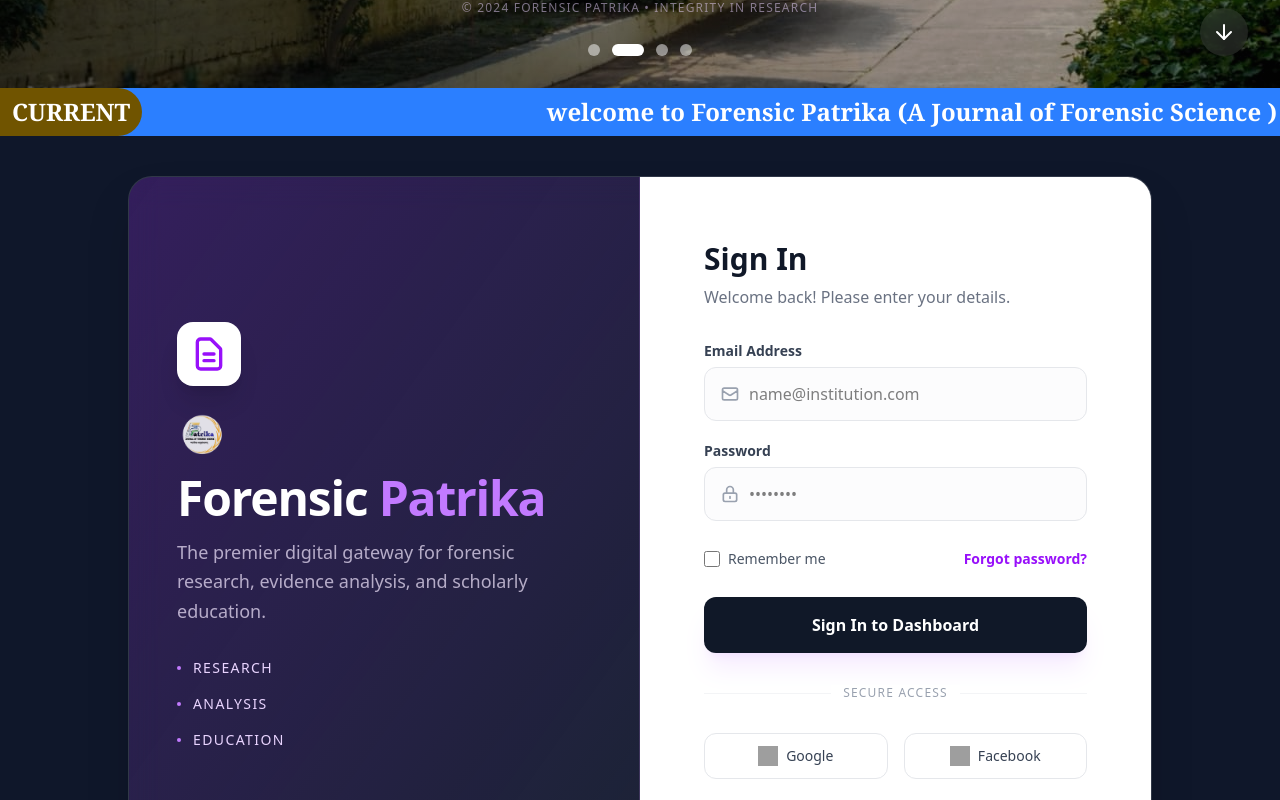
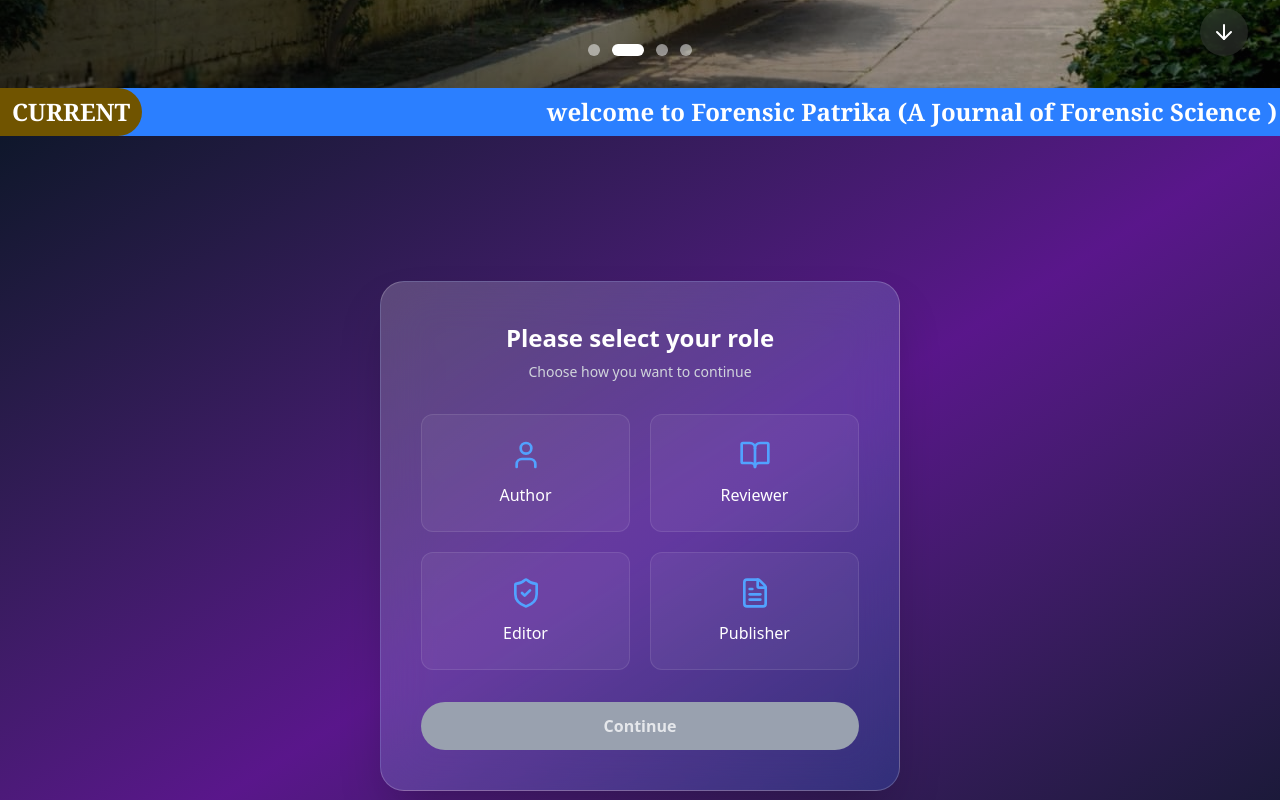
Before and after one commit to Santaravind/Forensic_Journal, a React (Vite) app: page /login in a window 1280 px wide. Shown: the part 760-1560 px from the top of the page. Built offline with nearby package versions, Linux system fonts and the light colour scheme; grey boxes are pictures that could not be loaded.

Commit message:
Login page modified

```diff
--- a/src/components/auth/Login.jsx
+++ b/src/components/auth/Login.jsx
@@ -1,164 +1,265 @@
 
 
-import { useState } from 'react';
-import logo from '../assets/logoss.png';
+// import { useState } from 'react';
+// import logo from '../assets/logoss.png';
 
-export default function ForensicJournalLogin() {
-  const [formData, setFormData] = useState({
-    email: '',
-    password: '',
-    rememberMe: false
-  });
+// export default function ForensicJournalLogin() {
+//   const [formData, setFormData] = useState({
+//     email: '',
+//     password: '',
+//     rememberMe: false
+//   });
 
-  const handleChange = (e) => {
-    const value = e.target.type === 'checkbox' ? e.target.checked : e.target.value;
-    setFormData({
-      ...formData,
-      [e.target.name]: value
-    });
-  };
+//   const handleChange = (e) => {
+//     const value = e.target.type === 'checkbox' ? e.target.checked : e.target.value;
+//     setFormData({
+//       ...formData,
+//       [e.target.name]: value
+//     });
+//   };
 
-  const handleSubmit = (e) => {
-    e.preventDefault();
-    console.log('Login submitted:', formData);
-    alert('Login successful! Welcome back to Forensic Patrika.');
-  };
+//   const handleSubmit = (e) => {
+//     e.preventDefault();
+//     console.log('Login submitted:', formData);
+//     alert('Login successful! Welcome back to Forensic Patrika.');
+//   };
+
+//   return (
+//     <div className="min-h-screen bg-[#0f172a] bg-[radial-gradient(ellipse_at_top_left,_var(--tw-gradient-stops))] from-slate-900 via-purple-900 to-slate-900 flex items-center justify-center p-4">
+
+//       {/* Main Container */}
+//       <div className="max-w-5xl w-full grid lg:grid-cols-2 gap-0 overflow-hidden rounded-3xl shadow-2xl bg-white/5 backdrop-blur-lg border border-white/10">
+
+//         {/* Left Side: Branding & Info */}
+//         <div className="hidden lg:flex flex-col justify-center p-12 bg-gradient-to-br from-purple-600/20 to-transparent border-r border-white/10">
+//           <div className="mb-8">
+//             <div className="w-16 h-16 bg-white rounded-2xl flex items-center justify-center shadow-xl mb-6">
+//                <svg className="w-10 h-10 text-purple-600" fill="none" stroke="currentColor" viewBox="0 0 24 24">
+//                 <path strokeLinecap="round" strokeLinejoin="round" strokeWidth={2} d="M9 12h6m-6 4h6m2 5H7a2 2 0 01-2-2V5a2 2 0 012-2h5.586a1 1 0 01.707.293l5.414 5.414a1 1 0 01.293.707V19a2 2 0 01-2 2z" />
+//               </svg>
+//             </div>
+//             <img src={logo} alt="Logo" className="h-12 object-contain mb-4 opacity-90" />
+//             <h1 className="text-5xl font-extrabold text-white tracking-tight mb-4">
+//               Forensic <span className="text-purple-400">Patrika</span>
+//             </h1>
+//             <p className="text-purple-100/70 text-lg leading-relaxed max-w-sm">
+//               The premier digital gateway for forensic research, evidence analysis, and scholarly education.
+//             </p>
+//           </div>
+
+//           <div className="space-y-4">
+//             {['Research', 'Analysis', 'Education'].map((item) => (
+//               <div key={item} className="flex items-center space-x-3 text-purple-200">
+//                 <div className="h-1 w-1 bg-purple-400 rounded-full" />
+//                 <span className="text-sm font-medium uppercase tracking-widest">{item}</span>
+//               </div>
+//             ))}
+//           </div>
+//         </div>
+
+//         {/* Right Side: Form */}
+//         <div className="p-8 md:p-12 lg:p-16 bg-white flex flex-col justify-center">
+//           <div className="mb-10 lg:hidden text-center">
+//              <h1 className="text-3xl font-bold text-gray-900">Forensic Patrika</h1>
+//           </div>
+
+//           <div className="mb-8">
+//             <h2 className="text-3xl font-bold text-gray-900 mb-2">Sign In</h2>
+//             <p className="text-gray-500">Welcome back! Please enter your details.</p>
+//           </div>
+
+//           <form onSubmit={handleSubmit} className="space-y-5">
+//             {/* Email Field */}
+//             <div>
+//               <label className="block text-sm font-semibold text-gray-700 mb-1.5">Email Address</label>
+//               <div className="relative group">
+//                 <div className="absolute inset-y-0 left-0 pl-4 flex items-center pointer-events-none">
+//                   <svg className="h-5 w-5 text-gray-400 group-focus-within:text-purple-600 transition-colors" fill="none" stroke="currentColor" viewBox="0 0 24 24">
+//                     <path strokeLinecap="round" strokeLinejoin="round" strokeWidth={2} d="M3 8l7.89 5.26a2 2 0 002.22 0L21 8M5 19h14a2 2 0 002-2V7a2 2 0 00-2-2H5a2 2 0 00-2 2v10a2 2 0 002 2z" />
+//                   </svg>
+//                 </div>
+//                 <input
+//                   type="email"
+//                   name="email"
+//                   value={formData.email}
+//                   onChange={handleChange}
+//                   className="block w-full pl-11 pr-4 py-3.5 border border-gray-200 rounded-xl bg-gray-50/50 focus:bg-white focus:ring-2 focus:ring-purple-500/20 focus:border-purple-600 outline-none transition-all"
+//                   placeholder="name@institution.com"
+//                   required
+//                 />
+//               </div>
+//             </div>
+
+//             {/* Password Field */}
+//             <div>
+//               <label className="block text-sm font-semibold text-gray-700 mb-1.5">Password</label>
+//               <div className="relative group">
+//                 <div className="absolute inset-y-0 left-0 pl-4 flex items-center pointer-events-none">
+//                   <svg className="h-5 w-5 text-gray-400 group-focus-within:text-purple-600 transition-colors" fill="none" stroke="currentColor" viewBox="0 0 24 24">
+//                     <path strokeLinecap="round" strokeLinejoin="round" strokeWidth={2} d="M12 15v2m-6 4h12a2 2 0 002-2v-6a2 2 0 00-2-2H6a2 2 0 00-2 2v6a2 2 0 002 2zm10-10V7a4 4 0 00-8 0v4h8z" />
+//                   </svg>
+//                 </div>
+//                 <input
+//                   type="password"
+//                   name="password"
+//                   value={formData.password}
+//                   onChange={handleChange}
+//                   className="block w-full pl-11 pr-4 py-3.5 border border-gray-200 rounded-xl bg-gray-50/50 focus:bg-white focus:ring-2 focus:ring-purple-500/20 focus:border-purple-600 outline-none transition-all"
+//                   placeholder="••••••••"
+//                   required
+//                 />
+//               </div>
+//             </div>
+
+//             <div className="flex items-center justify-between py-2">
+//               <label className="flex items-center cursor-pointer group">
+//                 <input
+//                   type="checkbox"
+//                   name="rememberMe"
+//                   checked={formData.rememberMe}
+//                   onChange={handleChange}
+//                   className="w-4 h-4 rounded border-gray-300 text-purple-600 focus:ring-purple-500"
+//                 />
+//                 <span className="ml-2 text-sm text-gray-600 group-hover:text-gray-900 transition-colors">Remember me</span>
+//               </label>
+//               <a href="#" className="text-sm font-semibold text-purple-600 hover:text-purple-700">Forgot password?</a>
+//             </div>
+
+//             <button
+//               type="submit"
+//               className="w-full bg-gray-900 text-white py-4 rounded-xl font-bold hover:bg-purple-700 transform transition-all active:scale-[0.98] shadow-xl shadow-purple-500/10 flex items-center justify-center space-x-2"
+//             >
+//               <span>Sign In to Dashboard</span>
+//             </button>
+
+//             <div className="relative my-8">
+//               <div className="absolute inset-0 flex items-center"><div className="w-full border-t border-gray-100"></div></div>
+//               <div className="relative flex justify-center text-xs uppercase tracking-widest"><span className="px-3 bg-white text-gray-400">Secure Access</span></div>
+//             </div>
+
+//             <div className="grid grid-cols-2 gap-4">
+//               <button type="button" className="flex items-center justify-center py-3 border border-gray-200 rounded-xl hover:bg-gray-50 transition-colors">
+//                 <img src="https://www.svgrepo.com/show/475656/google-color.svg" className="h-5 w-5 mr-2" alt="Google" />
+//                 <span className="text-sm font-medium text-gray-700">Google</span>
+//               </button>
+//               <button type="button" className="flex items-center justify-center py-3 border border-gray-200 rounded-xl hover:bg-gray-50 transition-colors">
+//                 <img src="https://www.svgrepo.com/show/475647/facebook-color.svg" className="h-5 w-5 mr-2" alt="Facebook" />
+//                 <span className="text-sm font-medium text-gray-700">Facebook</span>
+//               </button>
+//             </div>
+
+//             <p className="text-center text-sm text-gray-500 mt-8">
+//               New to the journal? <a href="#" className="font-bold text-purple-600 hover:underline">Create an account</a>
+//             </p>
+//           </form>
+//         </div>
+//       </div>
+
+//       {/* Footer Branding */}
+//       <div className="fixed bottom-6 text-purple-200/50 text-xs tracking-widest uppercase">
+//         © 2024 Forensic Patrika • Integrity in Research
+//       </div>
+//     </div>
+//   );
+// }
+
+
+
+
+ //new idea unlock
+import React, { useState } from "react";
+import { User, BookOpen, ShieldCheck, FileText } from "lucide-react";
+
+export default function Login() {
+  const [step, setStep] = useState("role");
+  const [selectedRole, setSelectedRole] = useState("");
+
+  const roles = [
+    { name: "author", label: "Author", icon: <User size={32} /> },
+    { name: "reviewer", label: "Reviewer", icon: <BookOpen size={32} /> },
+    { name: "editor", label: "Editor", icon: <ShieldCheck size={32} /> },
+    { name: "publisher", label: "Publisher", icon: <FileText size={32} /> }
+  ];
 
   return (
-    <div className="min-h-screen bg-[#0f172a] bg-[radial-gradient(ellipse_at_top_left,_var(--tw-gradient-stops))] from-slate-900 via-purple-900 to-slate-900 flex items-center justify-center p-4">
+    <div className="h-screen flex items-center justify-center bg-gradient-to-br from-slate-900 via-purple-900 to-slate-900">
 
-      {/* Main Container */}
-      <div className="max-w-5xl w-full grid lg:grid-cols-2 gap-0 overflow-hidden rounded-3xl shadow-2xl bg-white/5 backdrop-blur-lg border border-white/10">
+      {/* ROLE SELECTION */}
+      {step === "role" && (
+        <div className="backdrop-blur-xl bg-gradient-to-br from-white/20 to-blue-500/20 border border-white/20 p-10 rounded-3xl shadow-2xl w-[520px] text-center animate-fadeIn">
 
-        {/* Left Side: Branding & Info */}
-        <div className="hidden lg:flex flex-col justify-center p-12 bg-gradient-to-br from-purple-600/20 to-transparent border-r border-white/10">
-          <div className="mb-8">
-            <div className="w-16 h-16 bg-white rounded-2xl flex items-center justify-center shadow-xl mb-6">
-               <svg className="w-10 h-10 text-purple-600" fill="none" stroke="currentColor" viewBox="0 0 24 24">
-                <path strokeLinecap="round" strokeLinejoin="round" strokeWidth={2} d="M9 12h6m-6 4h6m2 5H7a2 2 0 01-2-2V5a2 2 0 012-2h5.586a1 1 0 01.707.293l5.414 5.414a1 1 0 01.293.707V19a2 2 0 01-2 2z" />
-              </svg>
-            </div>
-            <img src={logo} alt="Logo" className="h-12 object-contain mb-4 opacity-90" />
-            <h1 className="text-5xl font-extrabold text-white tracking-tight mb-4">
-              Forensic <span className="text-purple-400">Patrika</span>
-            </h1>
-            <p className="text-purple-100/70 text-lg leading-relaxed max-w-sm">
-              The premier digital gateway for forensic research, evidence analysis, and scholarly education.
+          <h2 className="text-2xl font-semibold text-white mb-2">
+            Please select your role
+          </h2>
+          <p className="text-gray-300 text-sm mb-8">
+            Choose how you want to continue
           </p>
-          </div>
 
-          <div className="space-y-4">
-            {['Research', 'Analysis', 'Education'].map((item) => (
-              <div key={item} className="flex items-center space-x-3 text-purple-200">
-                <div className="h-1 w-1 bg-purple-400 rounded-full" />
-                <span className="text-sm font-medium uppercase tracking-widest">{item}</span>
+          <div className="grid grid-cols-2 gap-5 mb-8">
+            {roles.map((r) => (
+              <div
+                key={r.name}
+                onClick={() => setSelectedRole(r.name)}
+                className={`p-6 rounded-xl flex flex-col items-center cursor-pointer transition-all duration-300 transform
+                  ${
+                    selectedRole === r.name
+                      ? "bg-blue-500/20 border border-blue-400 scale-105"
+                      : "bg-white/5 border border-white/10 hover:scale-105 hover:bg-white/10"
+                  }`}
+              >
+                <div className="mb-3 text-blue-400">{r.icon}</div>
+                <p className="text-white font-medium">{r.label}</p>
               </div>
             ))}
           </div>
+
+          <button
+            disabled={!selectedRole}
+            onClick={() => setStep("login")}
+            className={`w-full py-3 rounded-full font-semibold transition-all duration-300
+              ${
+                selectedRole
+                  ? "bg-blue-500 text-white hover:bg-blue-600 shadow-lg"
+                  : "bg-gray-400 text-gray-200 cursor-not-allowed"
+              }`}
+          >
+            Continue
+          </button>
         </div>
+      )}
 
-        {/* Right Side: Form */}
-        <div className="p-8 md:p-12 lg:p-16 bg-white flex flex-col justify-center">
-          <div className="mb-10 lg:hidden text-center">
-             <h1 className="text-3xl font-bold text-gray-900">Forensic Patrika</h1>
-          </div>
+      {/* LOGIN FORM */}
+      {step === "login" && (
+        <div className="backdrop-blur-xl bg-white/10 border border-white/20 p-8 rounded-2xl shadow-2xl w-[400px] text-center animate-fadeIn">
 
-          <div className="mb-8">
-            <h2 className="text-3xl font-bold text-gray-900 mb-2">Sign In</h2>
-            <p className="text-gray-500">Welcome back! Please enter your details.</p>
-          </div>
+          <h2 className="text-xl font-semibold text-white mb-4">
+            {selectedRole.toUpperCase()} Login
+          </h2>
 
-          <form onSubmit={handleSubmit} className="space-y-5">
-            {/* Email Field */}
-            <div>
-              <label className="block text-sm font-semibold text-gray-700 mb-1.5">Email Address</label>
-              <div className="relative group">
-                <div className="absolute inset-y-0 left-0 pl-4 flex items-center pointer-events-none">
-                  <svg className="h-5 w-5 text-gray-400 group-focus-within:text-purple-600 transition-colors" fill="none" stroke="currentColor" viewBox="0 0 24 24">
-                    <path strokeLinecap="round" strokeLinejoin="round" strokeWidth={2} d="M3 8l7.89 5.26a2 2 0 002.22 0L21 8M5 19h14a2 2 0 002-2V7a2 2 0 00-2-2H5a2 2 0 00-2 2v10a2 2 0 002 2z" />
-                  </svg>
-                </div>
           <input
             type="email"
-                  name="email"
-                  value={formData.email}
-                  onChange={handleChange}
-                  className="block w-full pl-11 pr-4 py-3.5 border border-gray-200 rounded-xl bg-gray-50/50 focus:bg-white focus:ring-2 focus:ring-purple-500/20 focus:border-purple-600 outline-none transition-all"
-                  placeholder="name@institution.com"
-                  required
+            placeholder="Email"
+            className="w-full p-3 mb-3 rounded-lg bg-white/20 text-white placeholder-gray-300 outline-none"
           />
-              </div>
-            </div>
 
-            {/* Password Field */}
-            <div>
-              <label className="block text-sm font-semibold text-gray-700 mb-1.5">Password</label>
-              <div className="relative group">
-                <div className="absolute inset-y-0 left-0 pl-4 flex items-center pointer-events-none">
-                  <svg className="h-5 w-5 text-gray-400 group-focus-within:text-purple-600 transition-colors" fill="none" stroke="currentColor" viewBox="0 0 24 24">
-                    <path strokeLinecap="round" strokeLinejoin="round" strokeWidth={2} d="M12 15v2m-6 4h12a2 2 0 002-2v-6a2 2 0 00-2-2H6a2 2 0 00-2 2v6a2 2 0 002 2zm10-10V7a4 4 0 00-8 0v4h8z" />
-                  </svg>
-                </div>
           <input
             type="password"
-                  name="password"
-                  value={formData.password}
-                  onChange={handleChange}
-                  className="block w-full pl-11 pr-4 py-3.5 border border-gray-200 rounded-xl bg-gray-50/50 focus:bg-white focus:ring-2 focus:ring-purple-500/20 focus:border-purple-600 outline-none transition-all"
-                  placeholder="••••••••"
-                  required
+            placeholder="Password"
+            className="w-full p-3 mb-4 rounded-lg bg-white/20 text-white placeholder-gray-300 outline-none"
           />
-              </div>
-            </div>
 
-            <div className="flex items-center justify-between py-2">
-              <label className="flex items-center cursor-pointer group">
-                <input
-                  type="checkbox"
-                  name="rememberMe"
-                  checked={formData.rememberMe}
-                  onChange={handleChange}
-                  className="w-4 h-4 rounded border-gray-300 text-purple-600 focus:ring-purple-500"
-                />
-                <span className="ml-2 text-sm text-gray-600 group-hover:text-gray-900 transition-colors">Remember me</span>
-              </label>
-              <a href="#" className="text-sm font-semibold text-purple-600 hover:text-purple-700">Forgot password?</a>
-            </div>
+          <button className="w-full bg-blue-500 text-white py-2 rounded-lg hover:bg-blue-600 transition">
+            Login
+          </button>
 
           <button
-              type="submit"
-              className="w-full bg-gray-900 text-white py-4 rounded-xl font-bold hover:bg-purple-700 transform transition-all active:scale-[0.98] shadow-xl shadow-purple-500/10 flex items-center justify-center space-x-2"
+            onClick={() => setStep("role")}
+            className="mt-3 text-sm text-blue-300"
           >
-              <span>Sign In to Dashboard</span>
-            </button>
-
-            <div className="relative my-8">
-              <div className="absolute inset-0 flex items-center"><div className="w-full border-t border-gray-100"></div></div>
-              <div className="relative flex justify-center text-xs uppercase tracking-widest"><span className="px-3 bg-white text-gray-400">Secure Access</span></div>
-            </div>
-
-            <div className="grid grid-cols-2 gap-4">
-              <button type="button" className="flex items-center justify-center py-3 border border-gray-200 rounded-xl hover:bg-gray-50 transition-colors">
-                <img src="https://www.svgrepo.com/show/475656/google-color.svg" className="h-5 w-5 mr-2" alt="Google" />
-                <span className="text-sm font-medium text-gray-700">Google</span>
-              </button>
-              <button type="button" className="flex items-center justify-center py-3 border border-gray-200 rounded-xl hover:bg-gray-50 transition-colors">
-                <img src="https://www.svgrepo.com/show/475647/facebook-color.svg" className="h-5 w-5 mr-2" alt="Facebook" />
-                <span className="text-sm font-medium text-gray-700">Facebook</span>
+            ← Change Role
           </button>
         </div>
-
-            <p className="text-center text-sm text-gray-500 mt-8">
-              New to the journal? <a href="#" className="font-bold text-purple-600 hover:underline">Create an account</a>
-            </p>
-          </form>
-        </div>
-      </div>
-
-      {/* Footer Branding */}
-      <div className="fixed bottom-6 text-purple-200/50 text-xs tracking-widest uppercase">
-        © 2024 Forensic Patrika • Integrity in Research
-      </div>
+      )}
     </div>
   );
 }
--- a/src/index.css
+++ b/src/index.css
@@ -17,3 +17,17 @@
 .animate-marquee {
   animation: marquee 18s linear infinite;
 }
+@keyframes fadeIn {
+  from {
+    opacity: 0;
+    transform: scale(0.95);
+  }
+  to {
+    opacity: 1;
+    transform: scale(1);
+  }
+}
+
+.animate-fadeIn {
+  animation: fadeIn 0.4s ease-in-out;
+}
```
Lines whose indentation alone changed are shown as unchanged.
